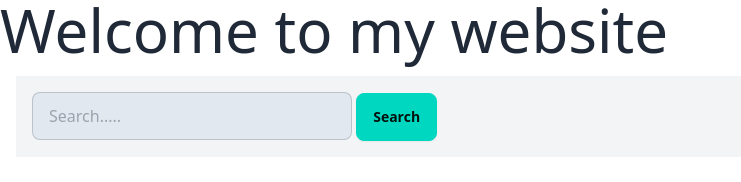
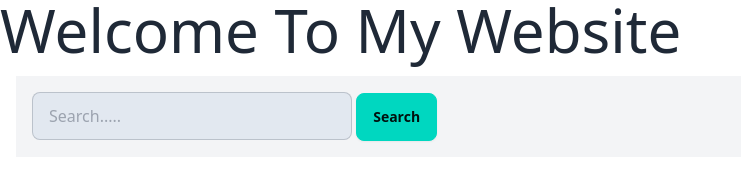
Before and after one commit to Nazrul144/hunting-phone-api, a plain HTML site: page index.html in a window 1280 px wide. Shown: the whole page, without its empty margins (0-741 px from the left). Drawn offline with nearby package versions, Linux system fonts and the light colour scheme; no server answers.

Commit message:
project done

```diff
--- a/index.html
+++ b/index.html
@@ -13,7 +13,7 @@
 
 <body>
     <header>
-        <h1 class="text-6xl">Welcome to my website</h1>
+        <h1 class="text-6xl">Welcome To My Website</h1>
     </header>
     <main class="container mx-auto">
         <section class="bg-gray-100 p-4 m-4">
```
